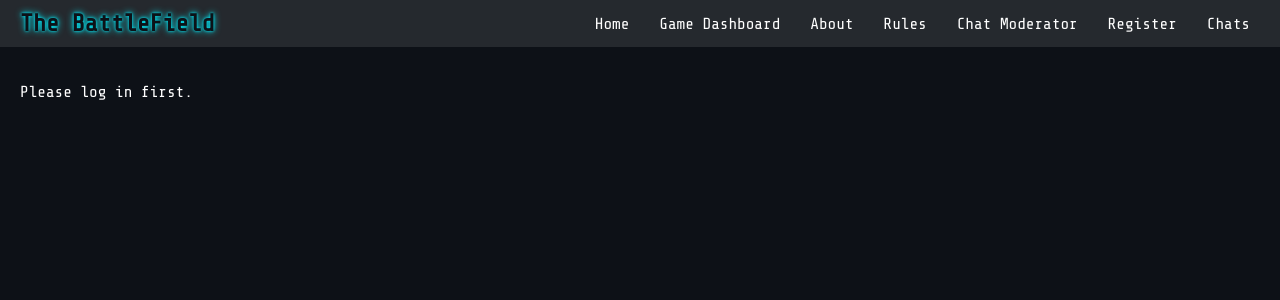
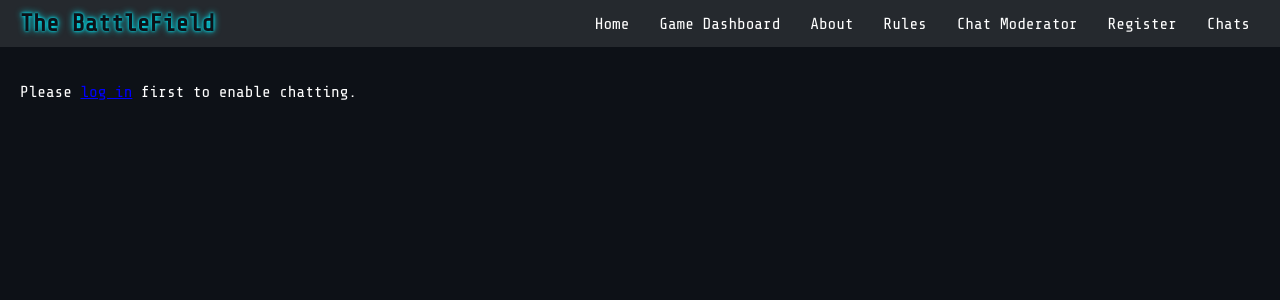
Before and after one commit to chrisanthony22/battlefield, a React (Create React App) app: page /chat in a window 1280 px wide. Shown: the top 300 px of the page. Built offline with nearby package versions, Linux system fonts and the light colour scheme.

Commit message:
links for registerform in login form, and link for login in chat page if not logged-in

```diff
--- a/src/LoginForm/LoginForm.jsx
+++ b/src/LoginForm/LoginForm.jsx
@@ -3,6 +3,7 @@ import { db, ref } from "../firebase/firebase";
 import { get, child } from "firebase/database";
 import { useNavigate } from "react-router-dom";
 import TronAlert from "../components/TronAlert";
+import { Link } from "react-router-dom";
 
 function LoginForm() {
   const [credentials, setCredentials] = useState({ teamname: "", password: "" });
@@ -70,7 +71,10 @@ function LoginForm() {
           onChange={handleChange}
           required
         />
-        <button type="submit" style={{marginBottom:"30px"}}>Login</button>
+        <button type="submit" style={{marginBottom:"10px",marginTop:"10px"}}>Login</button>
+        <p style={{ color: "white",marginBottom:"20px" }}>
+                No Account yet? Register your team  <Link to="/register" style={{ color: "#00f", textDecoration: "underline" }}>here</Link>.
+        </p>
       </form>
     </div>
   );
--- a/src/ObjViewer/ObjViewer.css
+++ b/src/ObjViewer/ObjViewer.css
@@ -90,7 +90,7 @@ html, body, #root {
   .form-section {
     width: 95%;
     height: auto;
-    padding: 5px;
+    padding: 15px;
     margin-top: -85px;
   }
 }
--- a/src/components/ChatListPage.jsx
+++ b/src/components/ChatListPage.jsx
@@ -5,6 +5,7 @@ import "./ChatListPage.css";
 import { FaUser,FaCamera } from "react-icons/fa";
 import {  } from "react-icons/fa";
 import { FaImage } from "react-icons/fa";
+import { Link } from "react-router-dom";
 
 const MODERATOR_TEAMNAME = "d'moderator";
 
@@ -240,7 +241,13 @@ function ChatListPage() {
     );
   };
 
-  if (!loggedInUser) return <p style={{ color: "white" }}>Please log in first.</p>;
+  if (!loggedInUser) {
+    return (
+      <p style={{ color: "white" }}>
+        Please <Link to="/" style={{ color: "#00f", textDecoration: "underline" }}>log in</Link> first to enable chatting.
+      </p>
+    );
+  }
 
   return (
     <div className={`chat-container ${isMobile ? "mobile" : "desktop"}`}>
```
